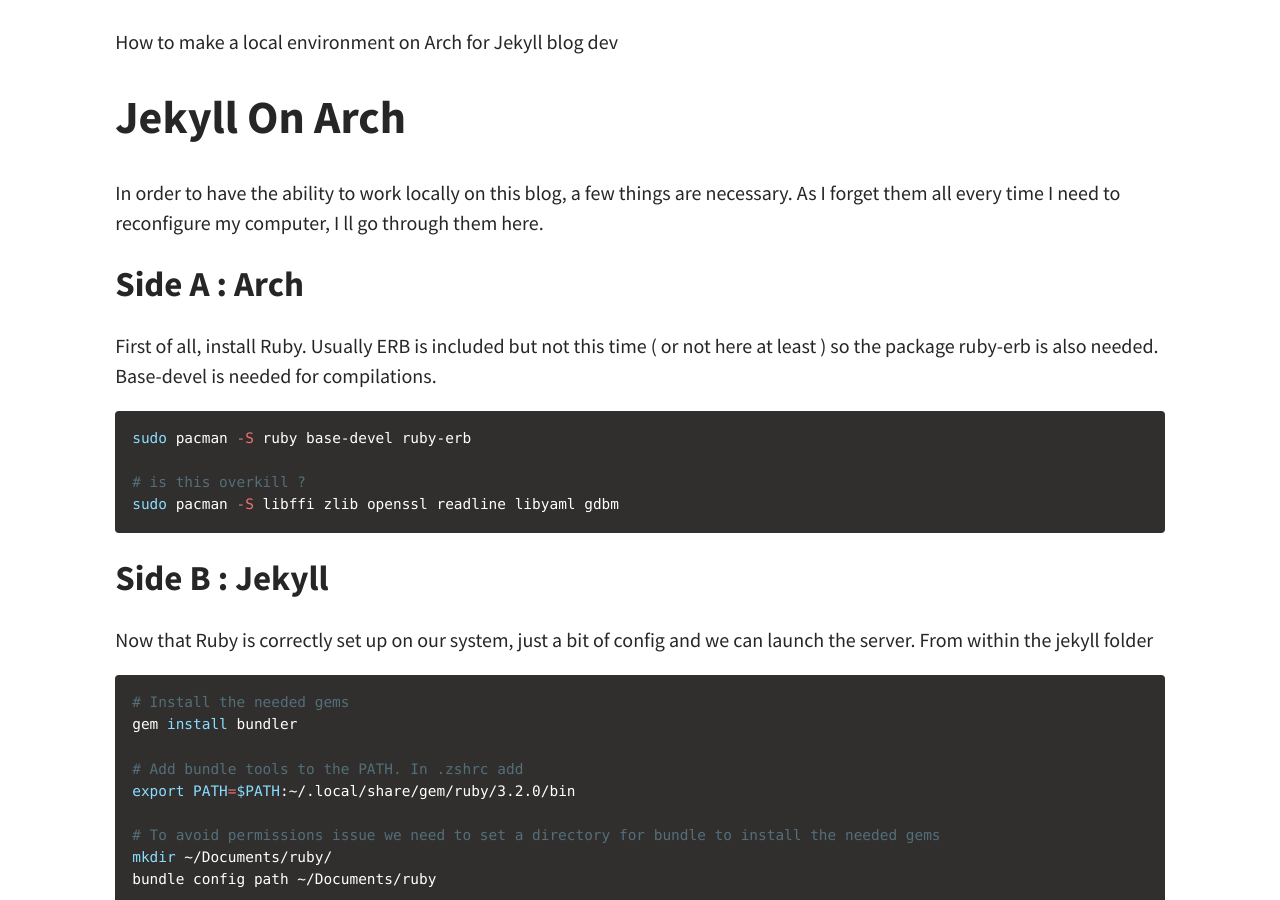
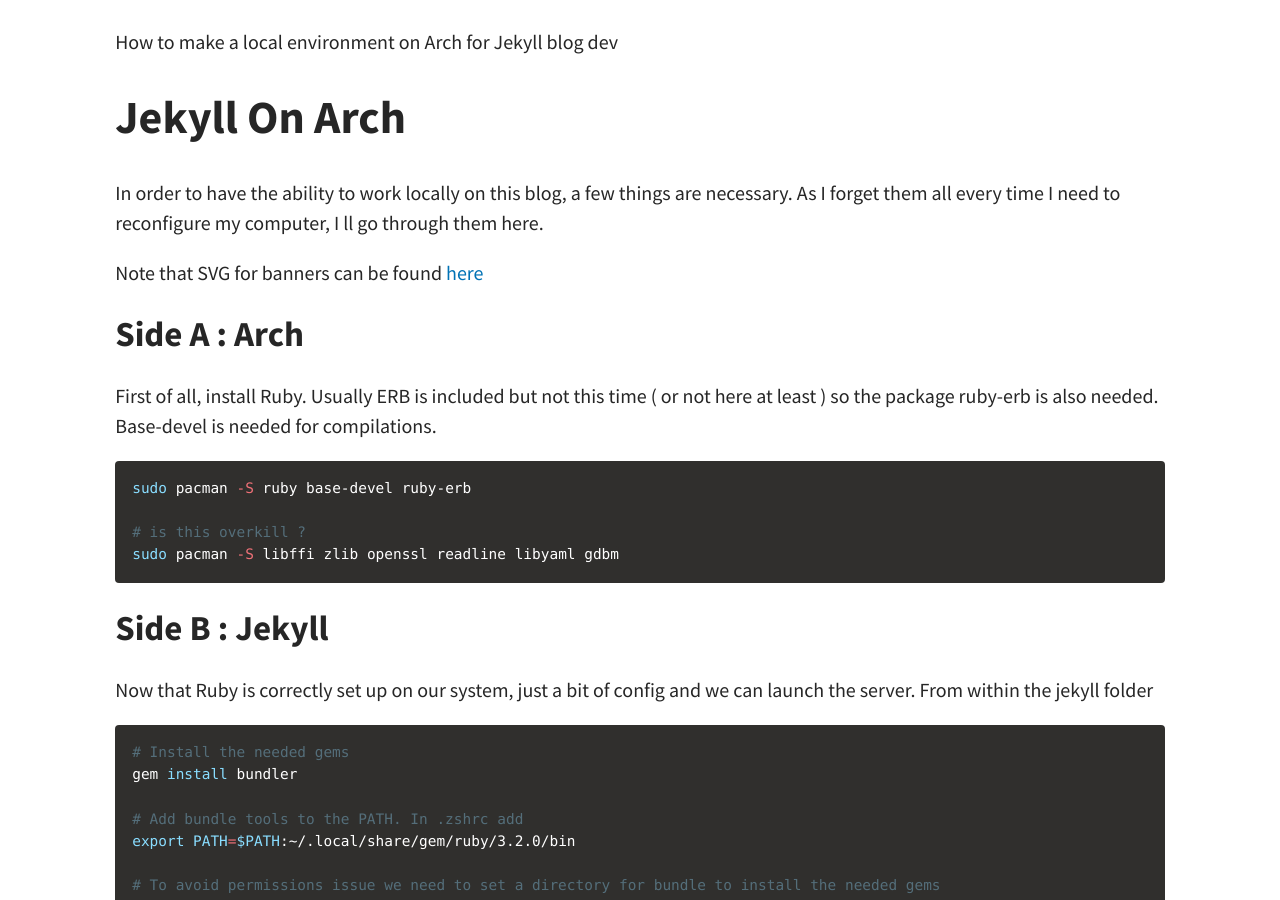
Before and after one commit to cristalcorp/cristalcorp.github.io, a Jekyll site: the page built from _posts/2024-09-20-Jekyll_On_Arch.md, in a window 1280 px wide and 900 px high, scrolled down 346 px. Built offline with Jekyll 4.4.1, drawn with Linux system fonts in a browser that asks for light colours; a script that is not in the unit is left out.

Commit message:
terminal

```diff
--- a/_posts/2024-09-20-Jekyll_On_Arch.md
+++ b/_posts/2024-09-20-Jekyll_On_Arch.md
@@ -11,6 +11,8 @@ How to make a local environment on Arch for Jekyll blog dev
 # Jekyll On Arch
 
 In order to have the ability to work locally on this blog, a few things are necessary. As I forget them all every time I need to reconfigure my computer, I ll go through them here.
+
+Note that SVG for banners can be found [here](https://worldvectorlogo.com/)
 
 ## Side A : Arch
 First of all, install Ruby. Usually ERB is included but not this time ( or not here at least ) so the package ruby-erb is also needed. Base-devel is needed for compilations.
```
Also changed, not shown: 1 other file.
